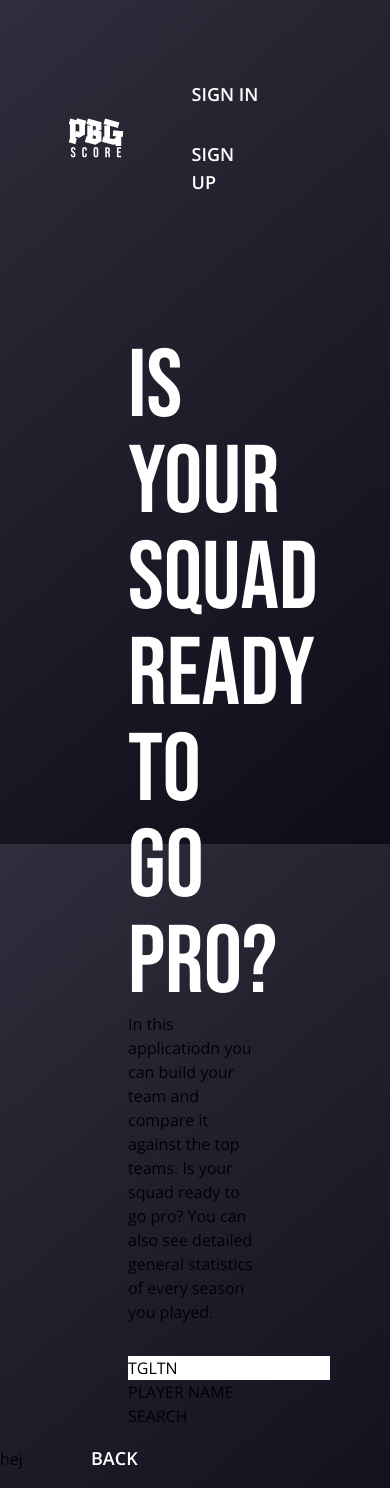
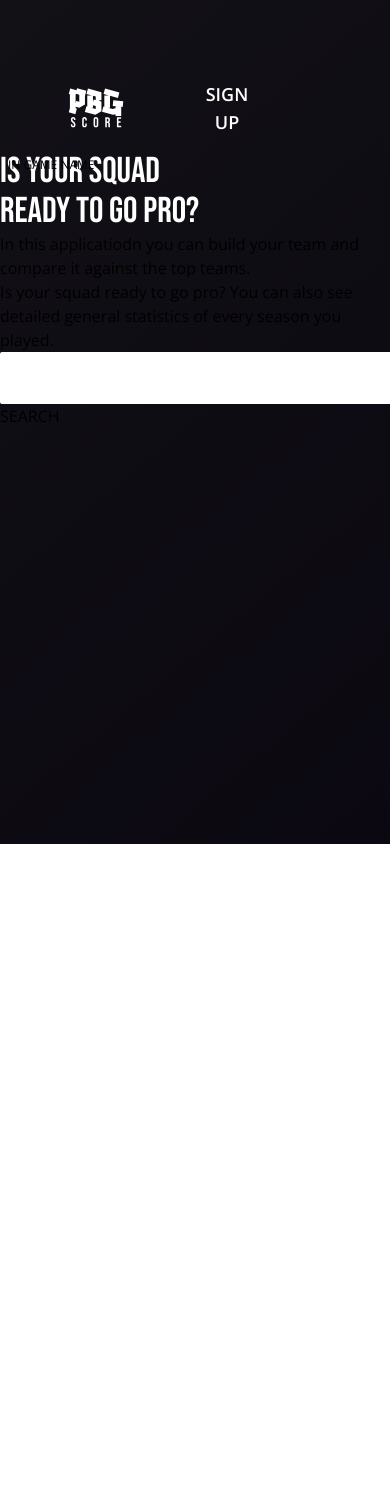
Before and after one commit to Pellehakman/PBGSCORE, a Vue app: page /landing in a window 390 px wide. After the commit the page ends 844 px from the top, so only its background shows below. Built offline with nearby package versions, Linux system fonts and the light colour scheme.

Commit message:
landing site responsivity

```diff
--- a/src/assets/styles.css
+++ b/src/assets/styles.css
@@ -19,7 +19,7 @@ select:-webkit-autofill:focus {
 
 @layer base {
   body{
-    @apply main-bg-linear h-screen w-screen font-open
+    @apply main-bg-linear h-screen w-screen font-open overflow-hidden
   }
 }
 
@@ -33,7 +33,7 @@ select:-webkit-autofill:focus {
     @apply px-2 py-2
   }
   .btn-xl{
-    @apply px-2 py-2
+    @apply px-12
   }
   .btn-all{
     @apply
@@ -70,7 +70,7 @@ select:-webkit-autofill:focus {
 
   /* CUSTOM STYLING START */
   .main-bg-linear{
-    background: linear-gradient(140deg, rgba(48,45,60,1) 0%, rgb(15, 11, 23) 100%);
+    background: linear-gradient(140deg, rgb(18, 17, 22) 0%, rgb(11, 8, 17) 100%);
   }
   .active-menu{
     background-color: var(--bg-menu-secondary)
--- a/src/views/Landing/Landing.ts
+++ b/src/views/Landing/Landing.ts
@@ -5,17 +5,33 @@ export default defineComponent({
   name: "statistics-view",
 
   setup() {
-    const viewOut = ref("landing-view");
-    const viewIn = ref(true);
+    const defaultModal = ref(true);
+    const accountModal = ref(false);
+    const isButton1Pressed = ref(true);
+    const isButton2Pressed = ref(false);
 
-    const handleView = () => {
-      if (viewOut.value === "landing-view") {
-        viewOut.value = "landing-out";
-      } else {
-        viewOut.value = "landing-in";
-      }
+    const handleModal = () => {
+      defaultModal.value = !defaultModal.value;
+      accountModal.value = !accountModal.value;
+    };
+    const handleClick1 = () => {
+      isButton1Pressed.value = true;
+      isButton2Pressed.value = false;
+    };
+    const handleClick2 = () => {
+      isButton2Pressed.value = true;
+      isButton1Pressed.value = false;
     };
 
-    return { logo, handleView, viewOut, viewIn };
+    return {
+      logo,
+      isButton1Pressed,
+      isButton2Pressed,
+      handleClick1,
+      handleClick2,
+      handleModal,
+      defaultModal,
+      accountModal,
+    };
   },
 });
--- a/src/views/Landing/Landing.vue
+++ b/src/views/Landing/Landing.vue
@@ -1,89 +1,179 @@
 <script lang="ts" src="./Landing.ts"></script>
 
 <template>
-  <div :class="viewOut">
+  <main class="flex flex-col">
     <header class="landing-heading">
-      <figure>
       <img class="logo" :src="logo" alt="logo" />
-      </figure>
 
-      <ul class="flex gap-4">
-        <li @click="handleView" class="landing-sign" to="#">SIGN IN</li>
-        <li @click="handleView" class="landing-sign bg-primary" to="#">
-          SIGN UP
-        </li>
-      </ul>
+      <button @click="handleModal" class="landing-sign bg-primary" to="#">
+        <span>SIGN UP</span>
+      </button>
     </header>
-    <main class="landing-main">
-      <div class="landing-hero-block">
+    <div class="w-screen justify-center flex pt-16">
+      <div class="landing-main-container">
+        <Transition class="absolute px-16" name="default-modal">
+          <div v-if="defaultModal">
             <h1 class="landing-hero-text">
               IS YOUR SQUAD <br />
               READY TO GO PRO?
             </h1>
+            <p class="text-white text-m font-open">
+              In this applicatiodn you can build your team and compare it
+              against the top teams.<br />
+              Is your squad ready to go pro? You can also see detailed general
+              statistics of every season you played.
+            </p>
+
+            <div class="relative flex mt-6">
+              <input
+                autofocus
+                type="email"
+                id="email"
+                class="big-input-field text-black w-full peer"
+                placeholder=" "
+                value="TGLTN"
+              />
+              <label for="email" class="big-input-label">IN GAME NAME</label>
+              <button
+                class="bg-success btn-xl font-bebas text-3xl flex justify-center items-center text-white rounded-r-sm"
+              >
+                SEARCH
+              </button>
+            </div>
+          </div>
+        </Transition>
+      </div>
+
+      <Transition class="absolute px-16" name="account-modal">
+        <div v-if="accountModal">
+          <div class="flex justify-center items-center gap-8">
+            <h1
+              @click="handleClick1"
+              :class="{ 'handle-hero-text': isButton1Pressed }"
+              class="landing-hero-text-form"
+            >
+              LOGIN
+            </h1>
+            <h1
+              @click="handleClick2"
+              :class="{ 'handle-hero-text': isButton2Pressed }"
+              class="landing-hero-text-form"
+            >
+              SIGNUP
+            </h1>
+          </div>
+
           <p class="text-white text-m font-open">
             In this applicatiodn you can build your team and compare it against
             the top teams. Is your squad ready to go pro? You can also see
             detailed general statistics of every season you played.
           </p>
         </div>
-
-      <div class="flex">
-        <div class="relative w-full">
-          <input
-            type="text"
-            name="playerSearch"
-            class="standard-input-field rounded-r-none peer text-black"
-            placeholder=" "
-            value="TGLTN"
-          />
-          <label for="playerSearch" class="standard-input-label"
-            >PLAYER NAME</label
-          >
-        </div>
-        <button
-          class="bg-success hover:brightness-125 rounded-r-sm font-bebas text-white px-8 text-2xl"
-        >
-          SEARCH
-        </button>
+      </Transition>
     </div>
   </main>
-  </div>
-
-  <div class="login-view">
-    hej
-    <button @click="handleView" class="landing-sign" to="#">BACK</button>
-  </div>
 </template>
 
 <style>
+.landing-main-container {
+  @apply /* --------------------- */
+  /* desktop */
+  /* tablet */
+  /* mobile */
+  /* general design */ max-w-7xl w-full relative transition-all;
+}
+.landing-hero-text {
+  @apply /* --------------------- */
+  /* desktop */ text-8xl
+  /* tablet */ lg-max:text-6xl
+  /* mobile */ sm-max:text-4xl
+  /* general design */ font-bebas text-white transition-all;
+}
+.landing-hero-text-form {
+  @apply /* --------------------- */
+  /* desktop */ text-4xl
+  /* tablet */ lg-max:text-8xl
+  /* mobile */ sm-max:text-4xl
+  /* general design */ font-bebas text-white transition-all cursor-pointer;
+}
+.handle-hero-text {
+  @apply /* --------------------- */
+  /* desktop */ text-6xl
+  /* tablet */ lg-max:text-6xl
+  /* mobile */ sm-max:text-6xl
+  /* general design */ font-bebas text-white transition-all cursor-pointer;
+}
+
+
+.big-input-field {
+  @apply /* desktop */ pt-6 pb-2 pl-2
+    /* tablet */
+    /* mobile */
+    /* general design */ flex text-sm w-full rounded-l-sm appearance-none text-white focus:outline-none focus:ring-0;
+}
+.big-input-label {
+  @apply absolute text-base duration-150 transform -translate-y-0 peer-focus:-translate-y-0 scale-75 z-10 origin-[0] peer-placeholder-shown:scale-100 peer-placeholder-shown:-translate-y-1/2 peer-placeholder-shown:top-1/2  peer-focus:scale-75  left-2 top-0 peer-focus:top-0;
+}
+.default-modal-enter-active,
+.default-modal-leave-active {
+  transition: all 0.4s ease-in-out;
+}
+
+.default-modal-enter-from,
+.default-modal-leave-to {
+  transform: translateX(100%);
+  opacity: 0;
+}
+
+.account-modal-enter-active,
+.account-modal-leave-active {
+  transition: all 0.4s ease-in-out;
+}
+
+.account-modal-enter-from,
+.account-modal-leave-to {
+  transform: translateX(-100%);
+  opacity: 0;
+}
+
 .landing-out-animation {
-  animation: landing-out-animation ease-in-out forwards 150ms;
+  animation: landing-out-animation forwards ease-in-out 0.5s;
 }
 @keyframes landing-out-animation {
   0% {
     transform: translateX(0%);
+    opacity: 100%;
   }
   100% {
     transform: translateX(100%);
+    opacity: 0%;
   }
 }
 .landing-in-animation {
-  animation: landing-in-animation ease-in-out backwards 150ms;
+  animation: landing-in-animation ease-in-out forwards 0.5s;
 }
 @keyframes landing-in-animation {
   0% {
-    transform: translateX(100%);
+    transform: translateX(-100%);
+    opacity: 0%;
   }
   100% {
     transform: translateX(0%);
+    opacity: 100%;
   }
 }
-
+.slide-enter,
+.slide-leave-to {
+  transform: translateY(-50%) translateX(100vw);
+}
 .landing-out {
   @apply landing-out-animation;
 }
 .landing-in {
-  @apply landing-in-animation;
+  @apply landing-in-animation flex;
+}
+.landing-login {
+  @apply mx-32 mt-32 flex-col justify-between gap-8 max-w-3xl;
 }
 .big-btn {
   @apply px-16 py-4 rounded-sm hover:scale-105 hover:backdrop-brightness-90 transition ease-in-out duration-300 hover:-translate-y-1;
@@ -95,11 +185,12 @@
   @apply big-btn text-white font-open font-semibold text-lg;
 }
 .landing-main {
+  @apply /* ; */ absolute;
+}
+/* .landing-main {
   @apply mx-32 mt-32 flex flex-col justify-between gap-8 max-w-3xl;
-}
-.landing-hero-text {
-  @apply text-8xl font-bebas text-white;
-}
+} */
+
 .landing-search-block {
   @apply flex;
 }
```
Also changed, not shown: 1 other file (tests, documents, lock files or other folders). Lines whose indentation alone changed are shown as unchanged.
